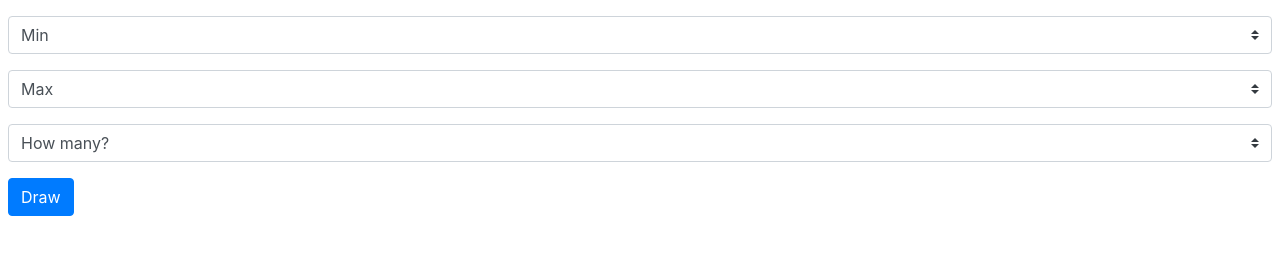
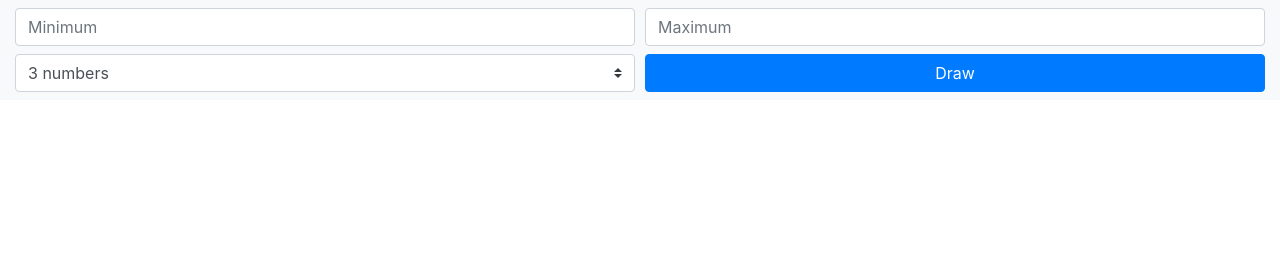
Before and after one commit to srednicki-lukasz/random-numbers, a plain HTML site: page index.html in a window 1280 px wide. Drawn offline with nearby package versions, Linux system fonts and the light colour scheme.

Commit message:
Structure update

```diff
--- a/index.html
+++ b/index.html
@@ -9,41 +9,51 @@
     <link rel="stylesheet" href="./style.css">
     <!-- BOOTSTRAP CSS -->
     <link rel="stylesheet" href="https://stackpath.bootstrapcdn.com/bootstrap/4.3.1/css/bootstrap.min.css" integrity="sha384-ggOyR0iXCbMQv3Xipma34MD+dH/1fQ784/j6cY/iJTQUOhcWr7x9JvoRxT2MZw1T" crossorigin="anonymous">
+    <!-- BOOTSTRAP JS -->
+    <script src="https://code.jquery.com/jquery-3.3.1.slim.min.js" integrity="sha384-q8i/X+965DzO0rT7abK41JStQIAqVgRVzpbzo5smXKp4YfRvH+8abtTE1Pi6jizo" crossorigin="anonymous"></script>
+    <script src="https://cdnjs.cloudflare.com/ajax/libs/popper.js/1.14.7/umd/popper.min.js" integrity="sha384-UO2eT0CpHqdSJQ6hJty5KVphtPhzWj9WO1clHTMGa3JDZwrnQq4sF86dIHNDz0W1" crossorigin="anonymous"></script>
+    <script src="https://stackpath.bootstrapcdn.com/bootstrap/4.3.1/js/bootstrap.min.js" integrity="sha384-JjSmVgyd0p3pXB1rRibZUAYoIIy6OrQ6VrjIEaFf/nJGzIxFDsf4x0xIM+B07jRM" crossorigin="anonymous"></script>
     <!-- JS -->
     <script defer src="./app.js"></script>
 </head>
-<body class="p-2">
-    <select class="custom-select min my-2">
-        <option selected>Min</option>
-        <option value="0">0</option>
-        <option value="1">1</option>
-        <option value="2">2</option>
-        <option value="3">3</option>
-        <option value="4">4</option>
-        <option value="5">5</option>
-    </select>
+<body class="d-flex flex-column">
+    <header>
+        <form>
+            <div class="container-fluid bg-light py-2">
+                <div class="form-row pb-1">
+                    <div class="col">
+                        <input type="text" class="form-control" placeholder="Minimum">
+                    </div>
 
-    <select class="custom-select max my-2">
-        <option selected>Max</option>
-        <option value="0">0</option>
-        <option value="1">1</option>
-        <option value="2">2</option>
-        <option value="3">3</option>
-        <option value="4">4</option>
-        <option value="5">5</option>
-    </select>
+                    <div class="col">
+                        <input type="text" class="form-control" placeholder="Maximum">
+                    </div>
+                </div>
 
-    <select class="custom-select q my-2">
-        <option selected>How many?</option>
-        <option value="1">1</option>
-        <option value="2">2</option>
-        <option value="3">3</option>
-        <option value="4">4</option>
-        <option value="5">5</option>
-    </select>
+                <div class="form-row pt-1">
+                    <div class="col">
+                        <select class="custom-select">
+                            <option value="1">1 number</option>
+                            <option value="2">2 numbers</option>
+                            <option value="3" selected>3 numbers</option>
+                            <option value="4">4 numbers</option>
+                            <option value="5">5 numbers</option>
+                            <option value="6">6 numbers</option>
+                            <option value="7">7 numbers</option>
+                            <option value="8">8 numbers</option>
+                            <option value="9">9 numbers</option>
+                            <option value="10">10 numbers</option>
+                        </select>
+                    </div>
 
-    <button class="draw-numbers btn btn-primary my-2">Draw</button>
+                    <div class="col">
+                        <button class="btn btn-primary btn-block" title="Draw">Draw</button>
+                    </div>
+                </div>
+            </div>
+        </form>
+    </header>
 
-    <p class="numbers"></p>
+    <main class="flex-fill bg-light"></main>
 </body>
 </html>
```
